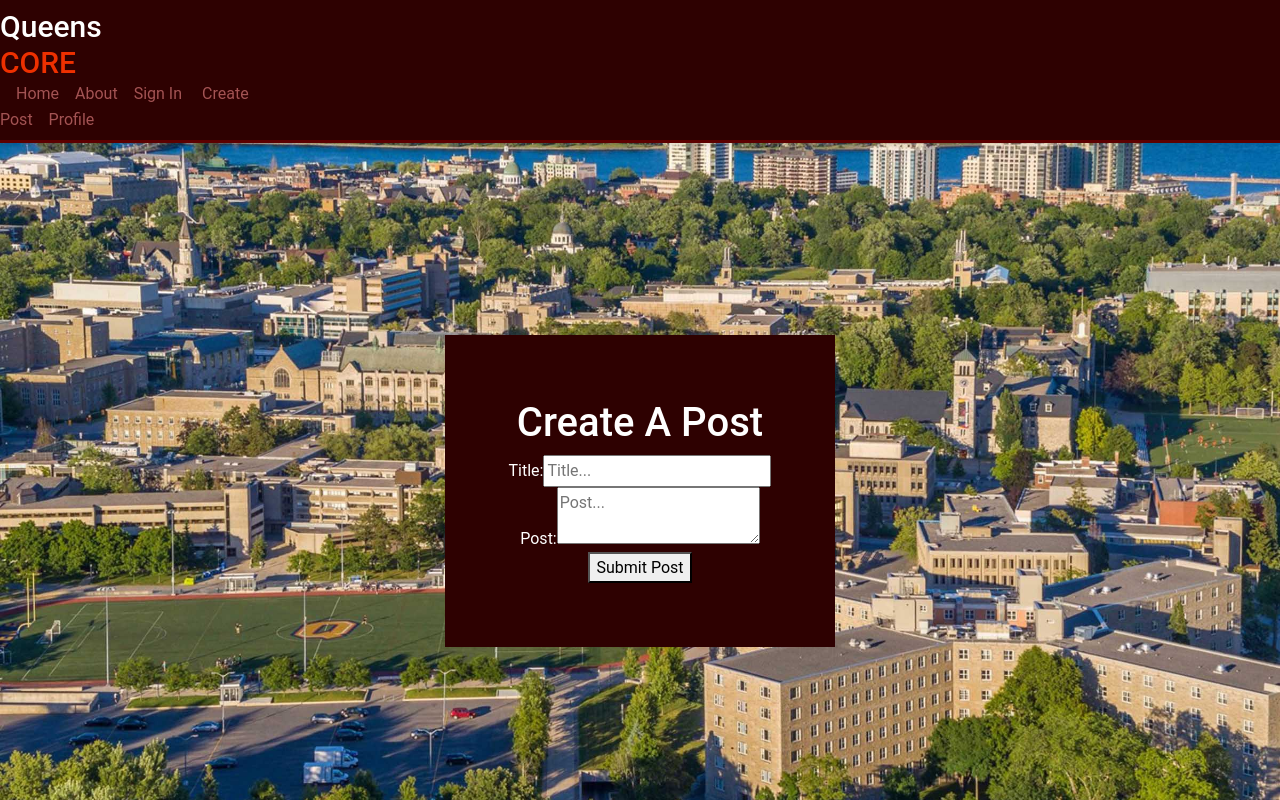
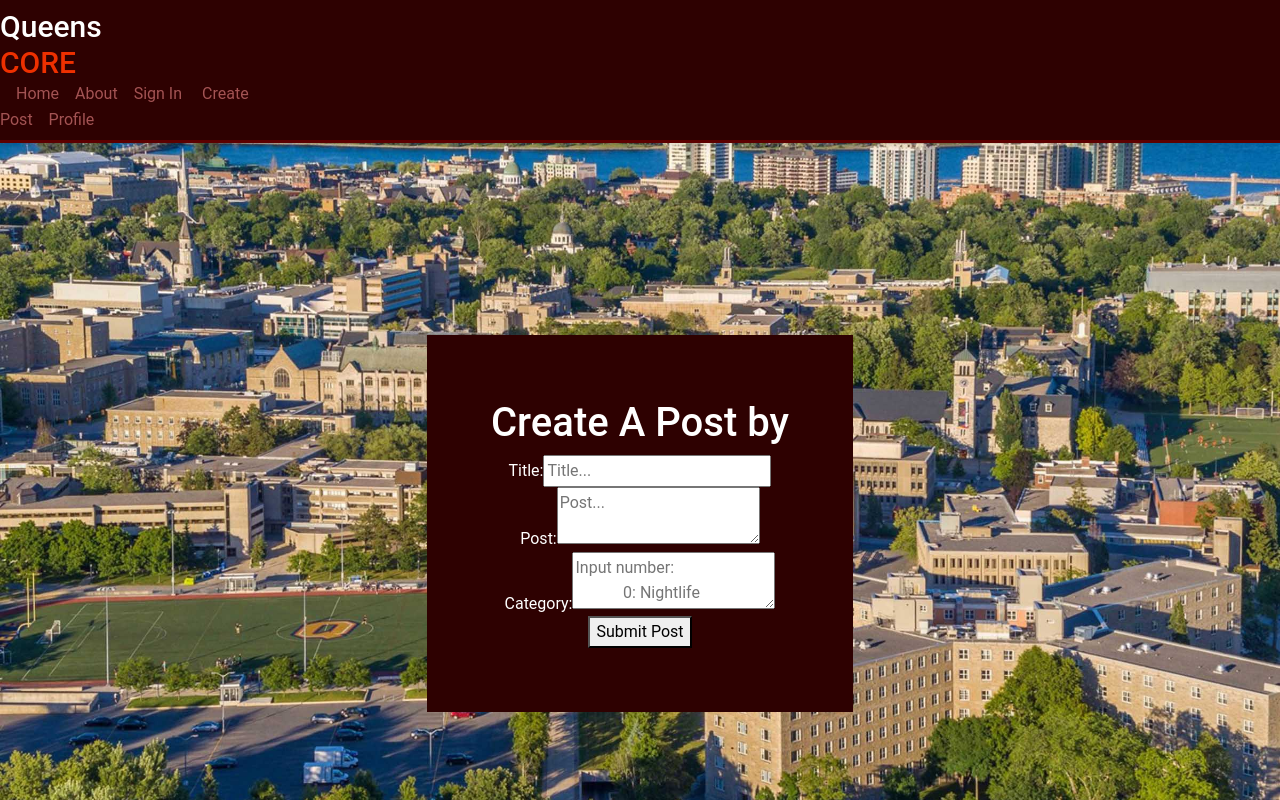
Before and after one commit to conboy/QueensCORE, a React (Create React App) app in the folder frontend/: page /CreatePost in a window 1280 px wide. Built offline with nearby package versions, Linux system fonts and the light colour scheme; no server answers.

Commit message:
changes cookies

```diff
--- a/frontend/package.json
+++ b/frontend/package.json
@@ -9,6 +9,7 @@
     "@testing-library/user-event": "^13.5.0",
     "mdb-react-ui-kit": "^5.0.0",
     "react": "^18.2.0",
+    "react-cookie": "^4.1.1",
     "react-dom": "^18.2.0",
     "react-scripts": "5.0.1",
     "web-vitals": "^2.1.4"
--- a/frontend/src/components/CreatePost.js
+++ b/frontend/src/components/CreatePost.js
@@ -1,17 +1,17 @@
-
+import { Cookies, useCookies } from 'react-cookie';
 
 // post:owner:title:description:type
 const CreatePost = () =>{
 
   const ws =  new WebSocket('ws://127.0.0.1:2236');
-
+  const [cookies, setCookie] = useCookies(['user']);
 
 
 
   return (
     <div className="createPostPage">
       <div className="cpContainer">
-        <h1 style={{color:"white"}}>Create A Post</h1>
+        <h1 style={{color:"white"}}>Create A Post by {cookies.Name}</h1>
         <div className="inputGp">
           <label style={{color:"white"}}> Title:</label>
           <input
@@ -30,6 +30,19 @@ const CreatePost = () =>{
             // }}
           />
         </div>
+        <div className="inputGp">
+          <label style={{color:"white"}}> Category:</label>
+          <textarea
+            placeholder="Input number:
+            0: Nightlife
+            1: Special Event
+            2: House Party
+            3: Campus Event"
+            // onChange={(event) => {
+            //   setPostText(event.target.value);
+            // }}
+          />
+        </div>
         <button /*{onClick={createPost}}*/> Submit Post</button>
       </div>
     </div>
--- a/frontend/src/components/Home.js
+++ b/frontend/src/components/Home.js
@@ -19,6 +19,8 @@ class Posts {
 }
 
 var postList= [new Posts(1,2,"QMIND","David Hoernke",tempBio,["David : This sucks!!", "Ethan : Wow this looks too cool", "Liam : I absolutely garb at coding LOL"])]
+postList.push(new Posts(1,2,"QMIND","David Hoernke",tempBio,["David : This sucks!!", "Ethan : Wow this looks too cool", "Liam : I absolutely garb at coding LOL"]))
+postList.push(new Posts(1,2,"QMIND","David Hoernke",tempBio,["David : This sucks!!", "Ethan : Wow this looks too cool", "Liam : I absolutely garb at coding LOL"]))
 postList.push(new Posts(1,2,"QMIND","David Hoernke",tempBio,["David : This sucks!!", "Ethan : Wow this looks too cool", "Liam : I absolutely garb at coding LOL"]))
 postList.push(new Posts(1,2,"QMIND","David Hoernke",tempBio,["David : This sucks!!", "Ethan : Wow this looks too cool", "Liam : I absolutely garb at coding LOL"]))
 
--- a/frontend/src/components/SignIn.js
+++ b/frontend/src/components/SignIn.js
@@ -1,5 +1,15 @@
+import React, { useState } from 'react';
+import { useCookies } from 'react-cookie';
 
 const SignIn = () => {
+        const [name, setName] = useState('');
+        const [cookies, setCookie] = useCookies(['user']);
+
+        const handle = () => {
+            setCookie('Name',name,{path:'/'});
+
+        }
+
 
         const ws =  new WebSocket('ws://127.0.0.1:2236');
 
@@ -33,10 +43,13 @@ const SignIn = () => {
                 <h1>Create Account</h1>
                 <form>
                     <h3>Enter {SchoolName} email:</h3>
-                     <input type="text" placeholder='netID@queensu.ca' id="registeremail"/>
-
+                     <input type="text" onChange={(e)=> setName(e.target.value)} placeholder='netID@queensu.ca' id="registeremail"/>
+                     <button onClick={handle}>set cookie name</button>{' '}
                 </form>
-
+                <h3>Username:</h3>
+                <form action="">
+                    <input type="text" onChange={(e)=> setName(e.target.value)} placeholder='netID@queensu.ca' id="registeremail"/>
+                </form>
                 <form>
                     <h3>Enter password:</h3>
                      <input type="text" placeholder='Password' id="registerpassword"/>
--- a/frontend/src/index.js
+++ b/frontend/src/index.js
@@ -5,13 +5,14 @@ import 'mdb-react-ui-kit/dist/css/mdb.min.css';
 import "@fortawesome/fontawesome-free/css/all.min.css";
 import App from './App';
 import reportWebVitals from './reportWebVitals';
-// for websocket implementation
-import WebSocket from 'ws';
+import { CookiesProvider } from "react-cookie";
 
 const root = ReactDOM.createRoot(document.getElementById('root'));
 root.render(
   <React.StrictMode>
-    <App />
+    <CookiesProvider>
+      <App />
+    </CookiesProvider>
   </React.StrictMode>
 );
 
```
Also changed, not shown: 1 other file (tests, documents, lock files or other folders).
